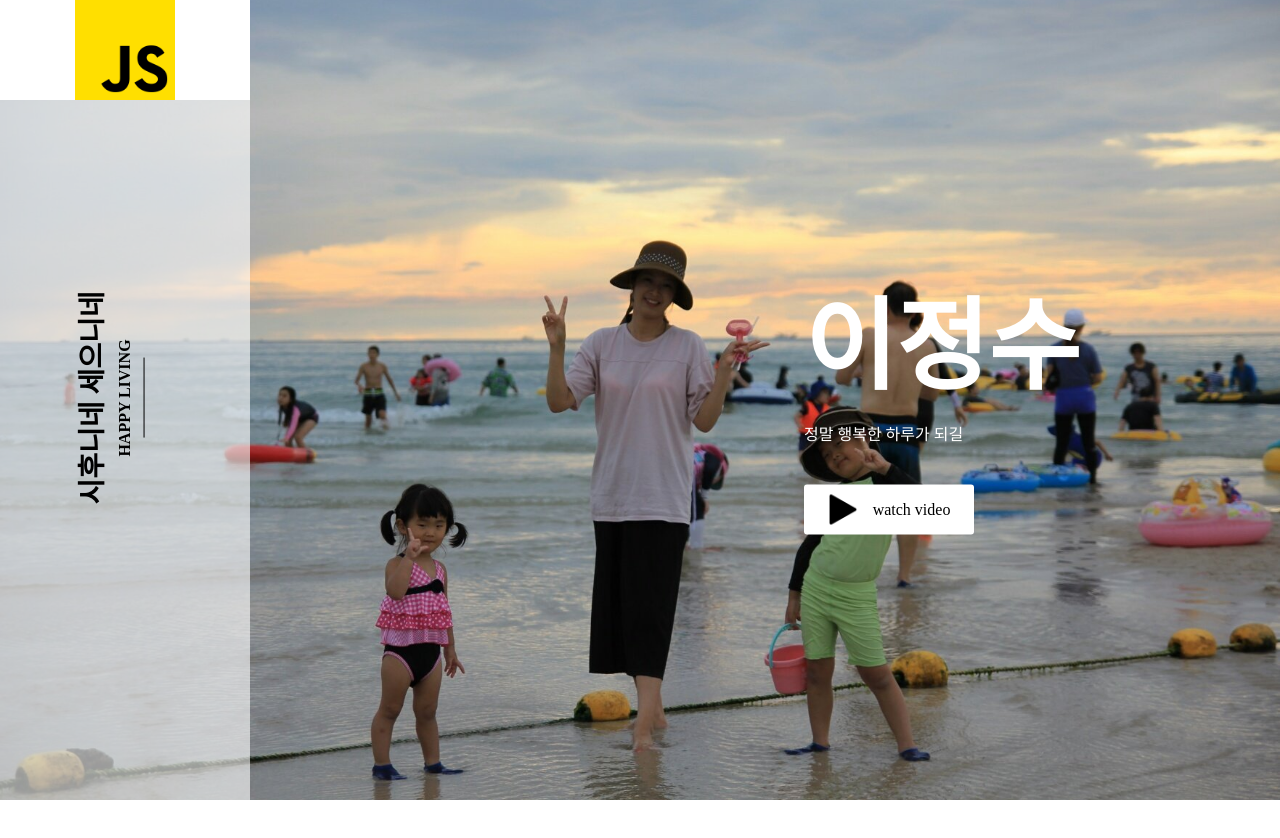
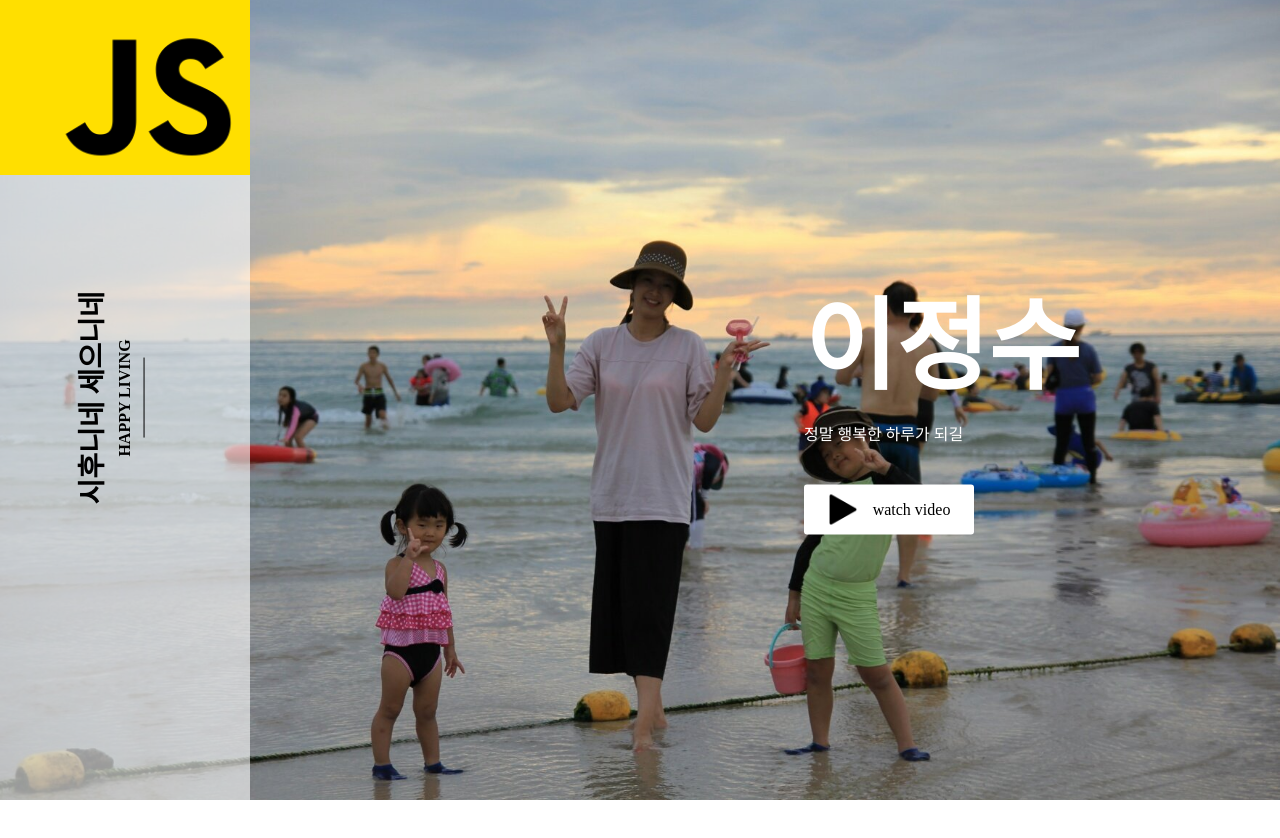
Before and after one commit to jungsoolee3438/mypage, a plain HTML site: page index.html in a window 1280 px wide. Shown: the top 838 px of the page. Drawn offline with Linux system fonts and the light colour scheme.

Commit message:
Update index.html

```diff
--- a/index.html
+++ b/index.html
@@ -1,6 +1,7 @@
 <html>
 <head>
     <meta name="viewport" content="width=device-width, initial-scale=1.0">
+    <meta property="og:image"  content="가족사진2.jpg">
     <title>정수리와 함께라면</title>
 
     <style>
@@ -10,14 +11,13 @@
         }
         .hero{
             height: 100vh;
-            width:100%;
             background-image: url(가족사진2.jpg);
             background-position: center;
             background-size: cover;
             position: relative;
         }
         .logo{
-            width: 250px;
+            width:250px;
             height: 100px;
             position: absolute;
             background: #fff;
@@ -28,7 +28,7 @@
         }
 
         .logo img{
-            width: 100px;
+            width: 250px;
         }
 
         .sidebar{
```
